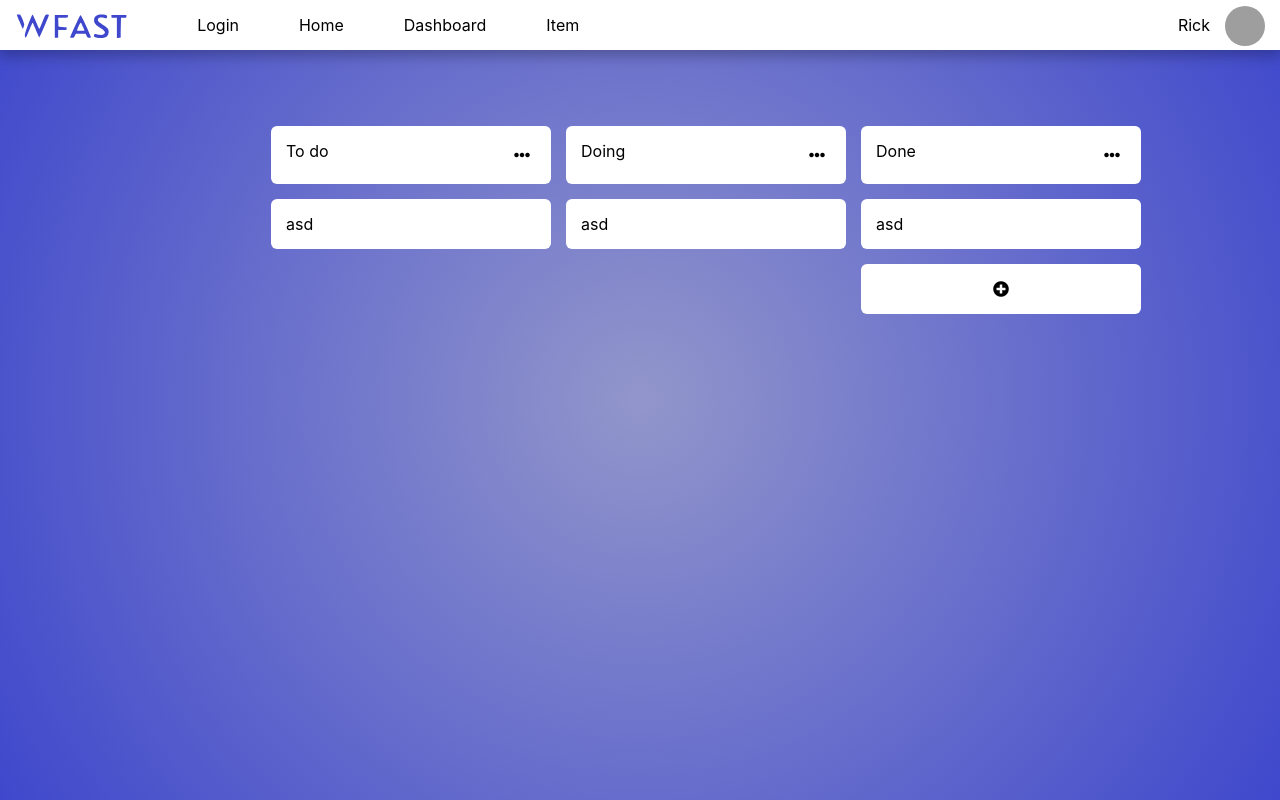
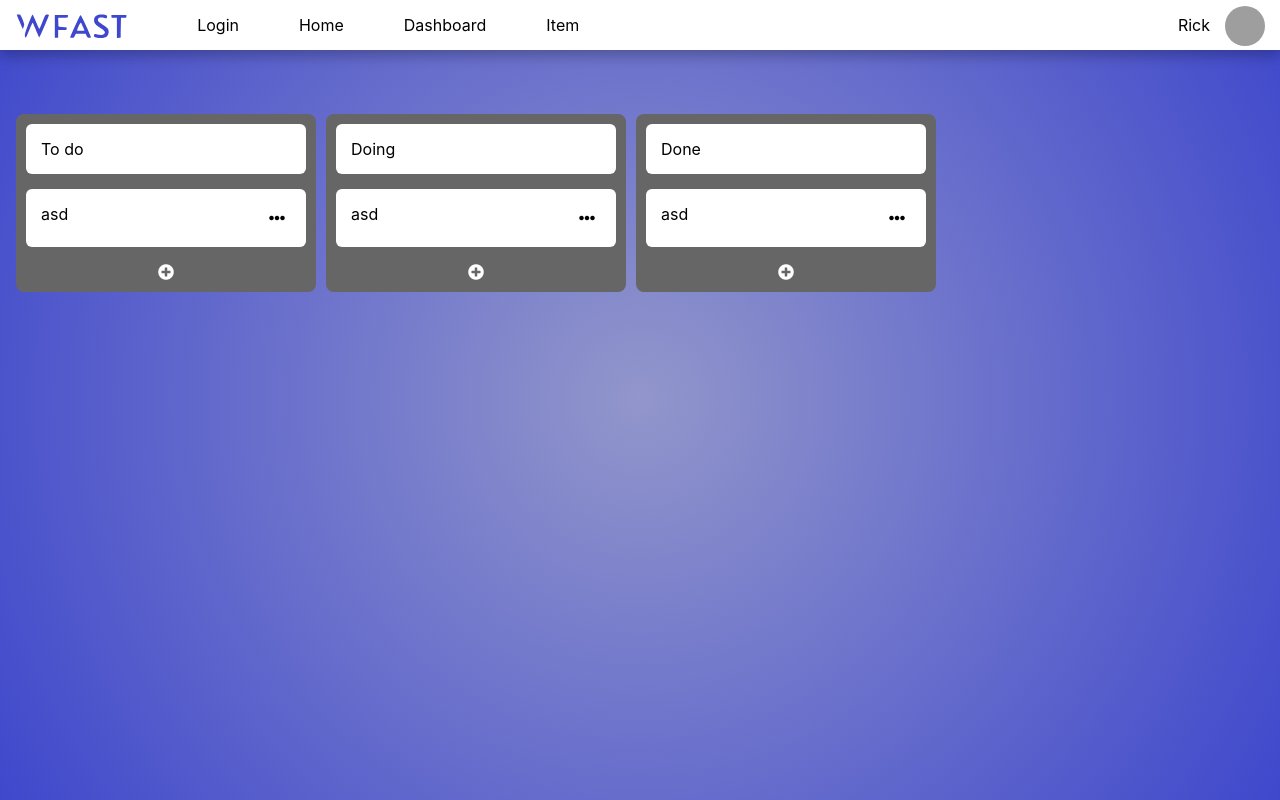
Before and after one commit to dre-lnx/wFast-react, a React (Create React App) app: page /item in a window 1280 px wide. Built offline with nearby package versions, Linux system fonts and the light colour scheme; grey boxes are pictures that could not be loaded.

Commit message:
board tasks

```diff
--- a/src/assets/App.css
+++ b/src/assets/App.css
@@ -34,7 +34,7 @@ html {
           justify-content: space-between;
   background-color: white;
   margin-top: 0;
-  width: 100%;
+  min-width: 100%;
   -webkit-box-shadow: 0px 5px 13px 1px rgba(0, 0, 0, 0.26);
   box-shadow: 0px 5px 13px 1px rgba(0, 0, 0, 0.26);
 }
@@ -192,17 +192,6 @@ html {
   font-size: 10pt;
   color: #0275d8;
   text-decoration: none;
-}
-
-@media only screen and (max-width: 640px) {
-  html {
-    background: white;
-  }
-  .login-container-sm {
-    margin-top: 10vh;
-    -webkit-box-shadow: none;
-            box-shadow: none;
-  }
 }
 
 /*----------------Dashboard----------------*/
@@ -366,7 +355,9 @@ html {
 
 /*----------------Items----------------*/
 .item-container {
-  margin: auto;
+  -webkit-box-pack: justify;
+      -ms-flex-pack: justify;
+          justify-content: space-between;
   display: -webkit-box;
   display: -ms-flexbox;
   display: flex;
@@ -374,9 +365,9 @@ html {
   -webkit-box-direction: normal;
       -ms-flex-direction: row;
           flex-direction: row;
-  width: 60%;
+  width: 50%;
   margin-top: 6vh;
-  padding: 28px;
+  padding: 0 1rem 1rem 1rem;
 }
 
 .item-container .status-header {
@@ -384,8 +375,35 @@ html {
   max-width: 100%;
   padding: 15px;
   background-color: white;
-  margin-left: 15px;
   border-radius: 6px;
+  display: -webkit-box;
+  display: -ms-flexbox;
+  display: flex;
+  -webkit-box-orient: horizontal;
+  -webkit-box-direction: normal;
+      -ms-flex-direction: row;
+          flex-direction: row;
+}
+
+.item-container .status {
+  margin-top: 1rem;
+  padding: 10px;
+  background-color: #666666;
+  border-radius: 8px;
+  margin-right: 10px;
+  display: -webkit-box;
+  display: -ms-flexbox;
+  display: flex;
+  -webkit-box-orient: vertical;
+  -webkit-box-direction: normal;
+      -ms-flex-direction: column;
+          flex-direction: column;
+  -webkit-box-align: center;
+      -ms-flex-align: center;
+          align-items: center;
+}
+
+.item-container .status .task {
   display: -webkit-box;
   display: -ms-flexbox;
   display: flex;
@@ -398,34 +416,52 @@ html {
           justify-content: space-between;
 }
 
-.item-container .status-header .fa-ellipsis-h {
+.item-container .status .fa-ellipsis-h {
   border-radius: 6px;
   padding: 6px;
   -webkit-transition: 0.2s;
   transition: 0.2s;
 }
 
-.item-container .status-header .fa-ellipsis-h:hover {
+.item-container .status .fa-ellipsis-h:hover {
   cursor: pointer;
   background-color: #bdbdbd;
 }
 
 .item-container .status .status-body {
-  margin-left: 15px;
+  padding: 15px;
   width: 250px;
-  padding: 15px;
   margin-top: 15px;
   background-color: white;
   border-radius: 6px;
 }
 
 .item-container .status .plus-item {
-  margin-left: 15px;
   width: 250px;
-  padding: 15px;
   margin-top: 15px;
-  background-color: white;
+  background-color: transparent;
   border-radius: 6px;
   text-align: center;
+  -webkit-transition: 0.4s;
+  transition: 0.4s;
+  color: white;
+}
+
+.item-container .status .plus-item:hover {
+  -webkit-transform: scale(1.3);
+          transform: scale(1.3);
+  cursor: pointer;
+}
+
+/*-----------------Mobile-----------------*/
+@media only screen and (max-width: 640px) {
+  html {
+    background: white;
+  }
+  .login-container-sm {
+    margin-top: 10vh;
+    -webkit-box-shadow: none;
+            box-shadow: none;
+  }
 }
 /*# sourceMappingURL=App.css.map */
--- a/src/assets/App.scss
+++ b/src/assets/App.scss
@@ -61,7 +61,7 @@ $animation-pattern: 0.5s;
   justify-content: space-between;
   background-color: white;
   margin-top: 0;
-  width: 100%;
+  min-width: 100%;
   -webkit-box-shadow: 0px 5px 13px 1px rgba(0, 0, 0, 0.26);
   box-shadow: 0px 5px 13px 1px rgba(0, 0, 0, 0.26);
 }
@@ -186,16 +186,6 @@ $animation-pattern: 0.5s;
   font-size: 10pt;
   color: #0275d8;
   text-decoration: none;
-}
-
-@media only screen and (max-width: 640px) {
-  html {
-    background: white;
-  }
-  .login-container-sm {
-    margin-top: 10vh;
-    box-shadow: none;
-  }
 }
 
 /*----------------Dashboard----------------*/
@@ -329,21 +319,27 @@ $animation-pattern: 0.5s;
 /*----------------Items----------------*/
 
 .item-container {
-  @include center();
+  justify-content: space-between;
   @include flex-x();
-  width: 60%;
+  width: 50%;
   margin-top: 6vh;
-  padding: $box-spacing;
+  padding: 0 1rem 1rem 1rem;
 
   .status-header {
     width: 250px;
     max-width: 100%;
     padding: 15px;
     background-color: white;
-    margin-left: 15px;
     border-radius: 6px;
     @include flex-x();
-    justify-content: space-between;
+  }
+
+  .status {
+    margin-top: 1rem;
+    .task {
+      @include flex-x();
+      justify-content: space-between;
+    }
     .fa-ellipsis-h {
       border-radius: 6px;
       padding: 6px;
@@ -353,25 +349,45 @@ $animation-pattern: 0.5s;
       cursor: pointer;
       background-color: #bdbdbd;
     }
-  }
-
-  .status {
+    padding: 10px;
+    background-color: #666666;
+    border-radius: 8px;
+    margin-right: 10px;
+    display: flex;
+    flex-direction: column;
+    align-items: center;
     .status-body {
-      margin-left: 15px;
+      padding: 15px;
       width: 250px;
-      padding: 15px;
       margin-top: 15px;
       background-color: white;
       border-radius: 6px;
     }
     .plus-item {
-      margin-left: 15px;
       width: 250px;
-      padding: 15px;
       margin-top: 15px;
-      background-color: white;
+      background-color: transparent;
       border-radius: 6px;
       text-align: center;
+      transition: 0.4s;
+      color: white;
+    }
+
+    .plus-item:hover {
+      transform: scale(1.3);
+      cursor: pointer;
     }
   }
 }
+
+/*-----------------Mobile-----------------*/
+
+@media only screen and (max-width: 640px) {
+  html {
+    background: white;
+  }
+  .login-container-sm {
+    margin-top: 10vh;
+    box-shadow: none;
+  }
+}
--- a/src/pages/item.js
+++ b/src/pages/item.js
@@ -6,23 +6,32 @@ const Item = () => {
       <div className="status toDo">
         <div className="status-header">
           <span>To do</span>
-          <i class="fas fa-ellipsis-h"></i>
         </div>
-        <div className="status-body">asd</div>
+        <div className="status-body task">
+          asd<i class="fas fa-ellipsis-h"></i>
+        </div>
+        <div className="plus-item">
+          <i class="fas fa-plus-circle"></i>
+        </div>
       </div>
       <div className="status doing">
         <div className="status-header">
           <span>Doing</span>
-          <i class="fas fa-ellipsis-h"></i>
         </div>
-        <div className="status-body">asd</div>
+        <div className="status-body task">
+          asd<i class="fas fa-ellipsis-h"></i>
+        </div>
+        <div className="plus-item">
+          <i class="fas fa-plus-circle"></i>
+        </div>
       </div>
       <div className="status done">
         <div className="status-header">
           <span>Done</span>
-          <i class="fas fa-ellipsis-h"></i>
         </div>
-        <div className="status-body">asd</div>
+        <div className="status-body task">
+          asd<i class="fas fa-ellipsis-h"></i>
+        </div>
         <div className="plus-item">
           <i class="fas fa-plus-circle"></i>
         </div>
```
Also changed, not shown: 1 other file (tests, documents, lock files or other folders).
